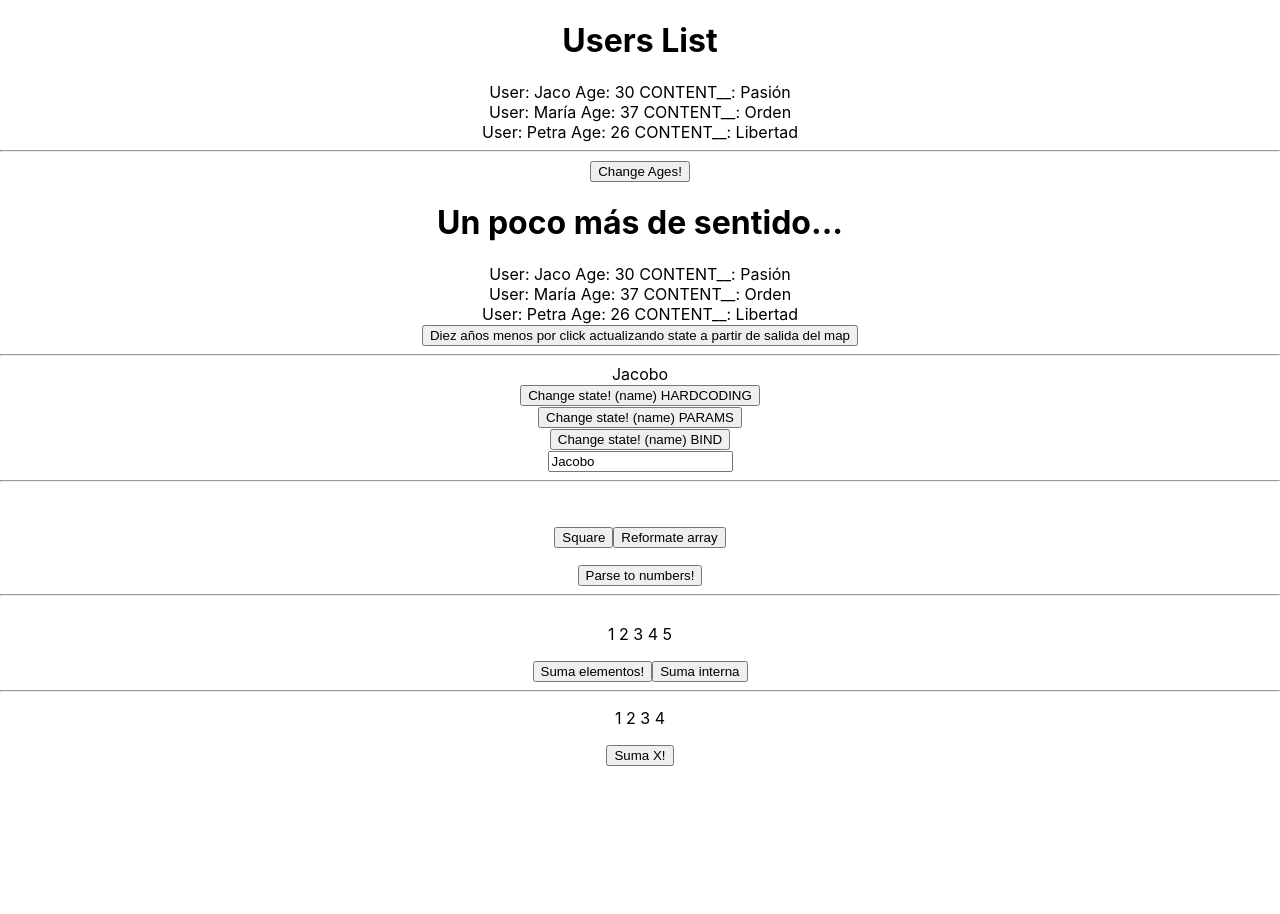
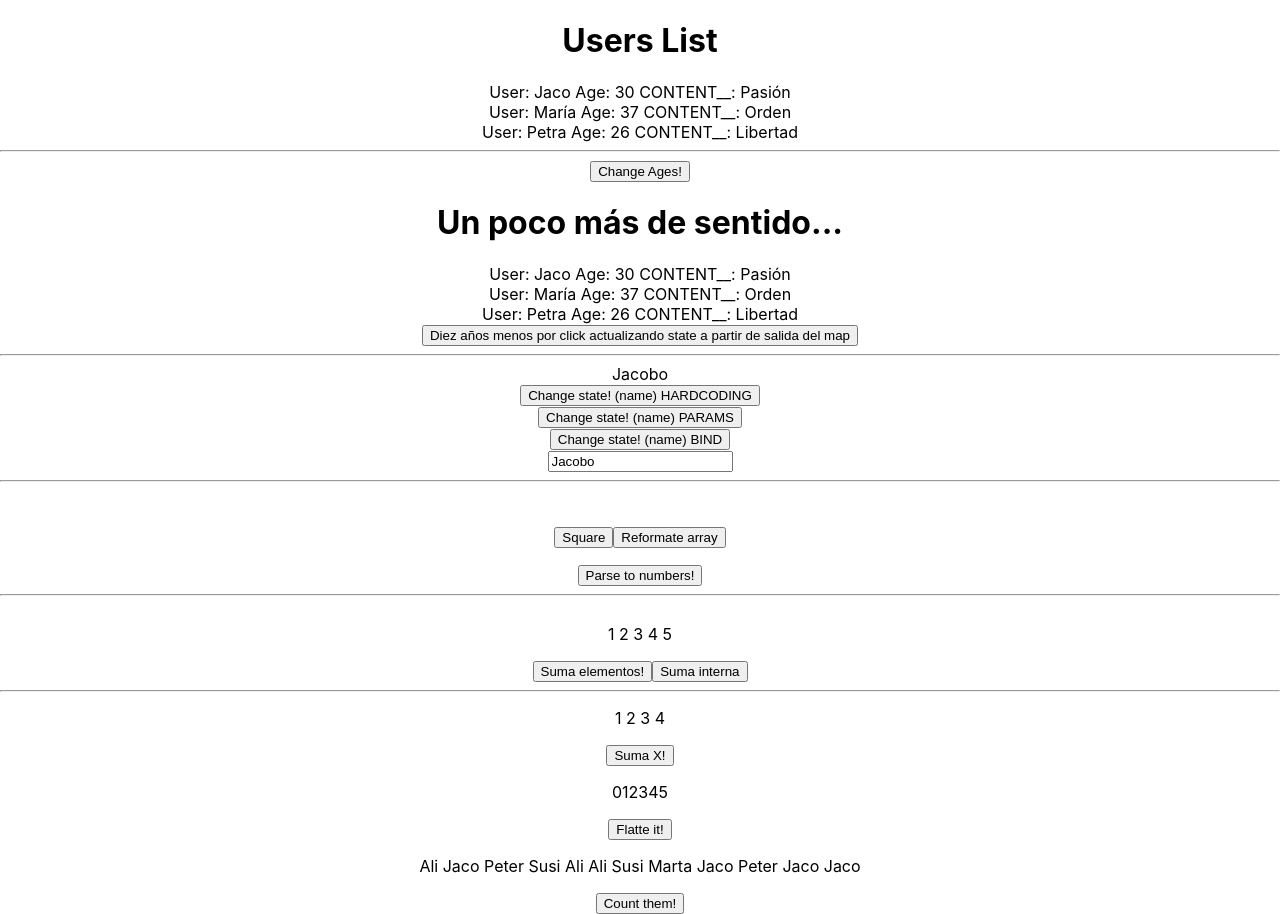
Before and after one commit to Jacoborodicio/js-training, a React (Create React App) app: page / in a window 1280 px wide. Before the commit the page ends 800 px from the top, so only its background shows below. Built offline with nearby package versions, Linux system fonts and the light colour scheme.

Commit message:
Working on the different applications of reduce()

```diff
--- a/src/components/reduceMethod/reduceMethod.js
+++ b/src/components/reduceMethod/reduceMethod.js
@@ -12,7 +12,15 @@ import React, {Component} from 'react';
                 {x: 3},
                 {x: 4},
             ],
-            objArryNew: null
+            arrayMultidimensional: [
+                [0, 1],
+                [2, 3],
+                [4, 5],
+            ],
+            flattenedArray: null,
+            objArryNew: null,
+            names: ['Ali', 'Jaco', 'Peter', 'Susi', 'Ali', 'Ali', 'Susi', 'Marta', 'Jaco', 'Peter', 'Jaco', 'Jaco'],
+            countedNames: null
         }
     }
 
@@ -40,8 +48,38 @@ sumElemObj = obj => {
     this.setState({objArryNew: sum});
 }
 
-    render() {
+/**
+ * "Aplanar" arrays, i.e. quitar dimensiones. Es necesario explorar casos como
+ * aquellos en los que nos podemos encontrar valores nulos o indefinidos así como
+ * aquellos en los que pueden existir elementos repetidos y queremos o no evitarlos.
+ */
+flattenArray = arry => {
+    const flattened = arry.reduce((acu, cv) => {
+        console.log("ACU: ", acu);
+        console.log("CV: ", cv);
+        return acu.concat(cv);
+    },[])
+    this.setState({flattenedArray: flattened});
+}
 
+countingNames = arry => {
+    const countedN = arry.reduce((acu, cv) => {
+        if(cv in acu){
+            acu[cv]++;
+        }else {
+            acu[cv] = 1;
+        }
+        return acu;
+    }, {})
+    this.setState({countedNames: countedN});
+}
+
+render() {
+
+        let output = '';
+        for(let item in this.state.countedNames) {
+            output += item + ' ' + this.state.countedNames[item] + ' veces. ';
+        }
         return (
             <div>
             {
@@ -56,6 +94,22 @@ sumElemObj = obj => {
             }</p>
             <p>{this.state.objArryNew}</p>
             <button onClick={() => this.sumElemObj(this.state.objArry)}>Suma X!</button>
+            <br/>
+            <p>{
+                this.state.arrayMultidimensional.map(arry => arry).map(item => item)
+            }</p>
+            <p>{
+                this.state.flattenedArray && this.state.flattenedArray.map(item => item + ' ')
+            }</p>
+            <button onClick={() => this.flattenArray(this.state.arrayMultidimensional)}>Flatte it!</button>
+            <br/>
+            <p>
+                {this.state.names.map(name => name + ' ')}
+            </p>
+            {
+                this.state.countedNames && <p>{output}</p>
+            }
+            <button onClick={() => this.countingNames(this.state.names)}>Count them!</button>
             </div>
         );
     }
```
